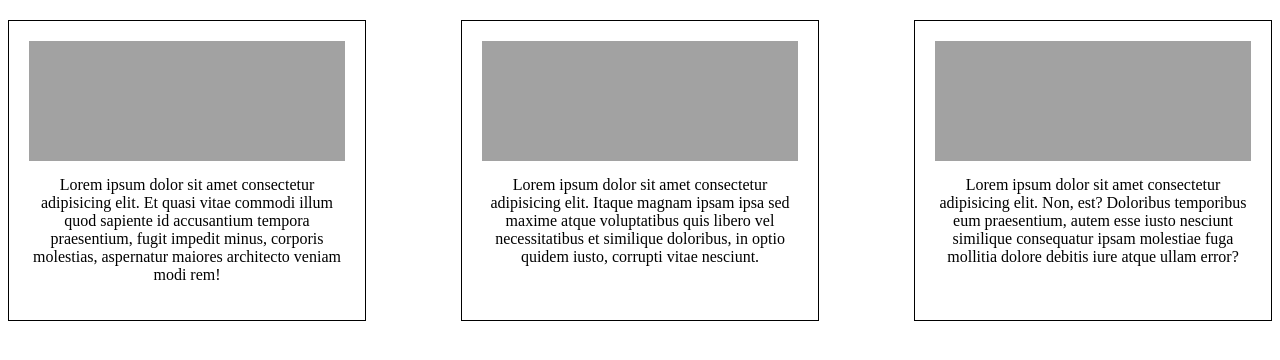
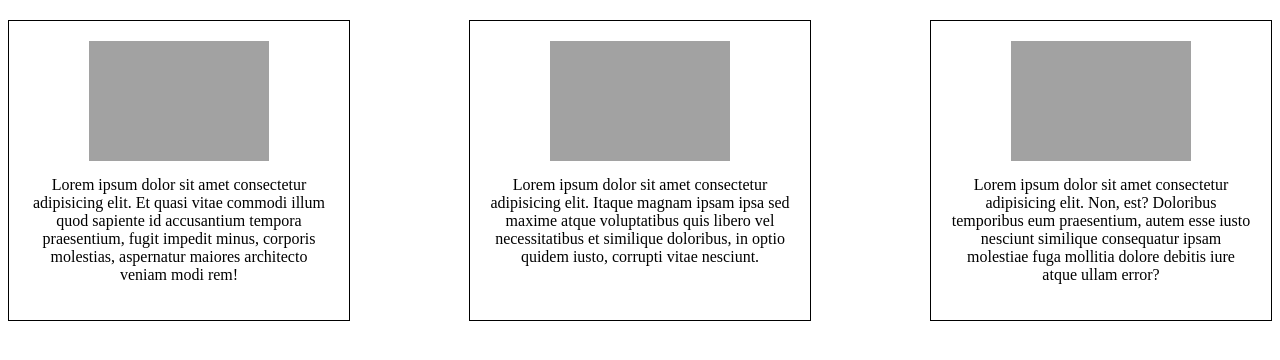
Before and after one commit to GRISHA0/MySite, a plain HTML site: page index.html in a window 1280 px wide. Drawn offline with Linux system fonts and the light colour scheme.

```diff
--- a/style.css
+++ b/style.css
@@ -1,12 +1,14 @@
 .container {
     display: flex;
     justify-content: space-between;
+    flex-wrap: wrap;
     width: 100%;
     margin: 20px auto;
 }
 
 .card {
     width: 25%;
+    max-width: 300px;
     border: 1px solid black;
     padding: 20px;
 }
@@ -15,6 +17,8 @@
     height: 120px;
     background-color: #a2a2a2;
     margin: auto;
+    max-width: 180px;
+    background-color: #a2a2a2;
 }
 
 .card__description {
```
